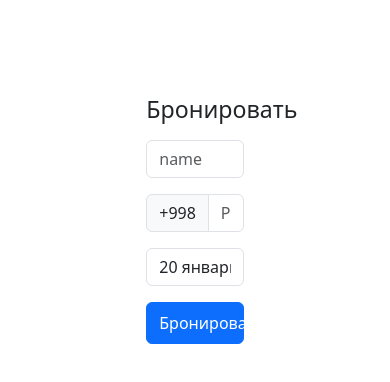
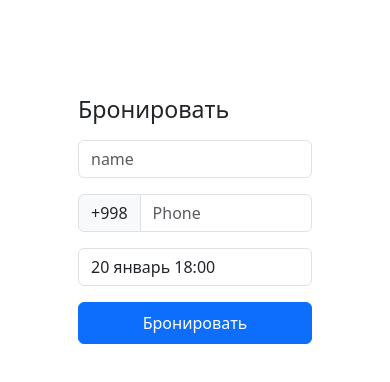
Before and after one commit to Shukurulla/Appointment-client, a React (Vite) app: page / in a window 390 px wide. Shown: the top 382 px of the page. Built offline with nearby package versions, Linux system fonts and the light colour scheme.

Commit message:
change main styles

```diff
--- a/src/App.jsx
+++ b/src/App.jsx
@@ -21,12 +21,17 @@ const App = () => {
       phone: "+998" + phone,
       date: formatDate(time, new Date().getFullYear() + ""),
     });
+    console.log({
+      name,
+      phone: "+998" + phone,
+      date: formatDate(time, new Date().getFullYear() + ""),
+    });
     setName("");
     setPhone("");
     setTime("");
   };
   return (
-    <main class="form-signin w-25  m-auto my-5 py-5">
+    <main class="form-signin  m-auto my-5 py-5">
       <Toaster></Toaster>
       <form onSubmit={(e) => submitHandler(e)}>
         <h1 class="h3 mb-3 fw-normal">Бронировать</h1>
--- a/src/index.css
+++ b/src/index.css
@@ -0,0 +1,14 @@
+main {
+  width: 30%;
+}
+
+@media (max-width: 500px) {
+  main {
+    width: 80%;
+  }
+}
+@media (max-width: 700px) {
+  main {
+    width: 60%;
+  }
+}
```
